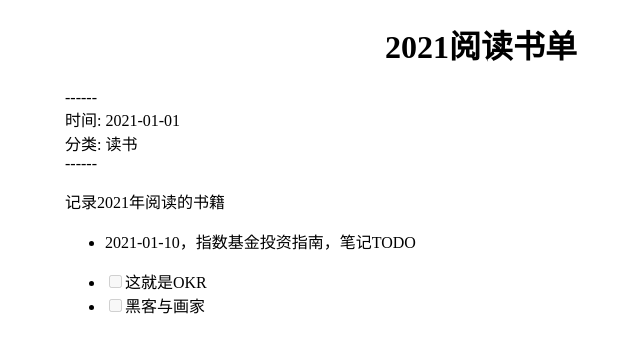
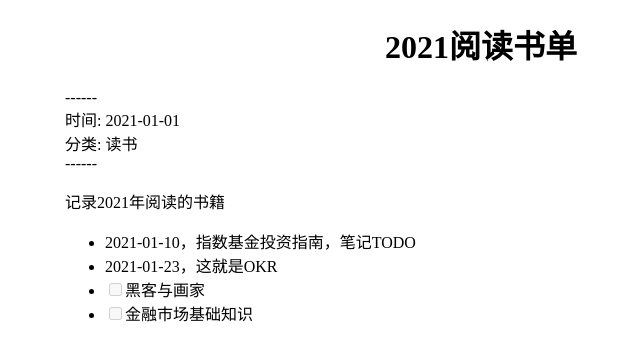
Before and after one commit to zhxt0/zhxt0.github.io, a Jekyll site: the page built from _posts/2021-01-01-book-list-of-2021.md, in a window 1280 px wide. Shown: the top 361 px of the page, without its empty margins (159-799 px from the left). Built offline with Jekyll 4.4.1, drawn with Linux system fonts in a browser that asks for light colours.

Commit message:
Update 2021-01-01-book-list-of-2021.md
这就是OKR

```diff
--- a/_posts/2021-01-01-book-list-of-2021.md
+++ b/_posts/2021-01-01-book-list-of-2021.md
@@ -12,6 +12,6 @@ keywords: 阅读,书单,2021
 
 
 - 2021-01-10，指数基金投资指南，笔记TODO
-
-- [ ] 这就是OKR
+- 2021-01-23，这就是OKR
 - [ ] 黑客与画家
+- [ ] 金融市场基础知识
```
